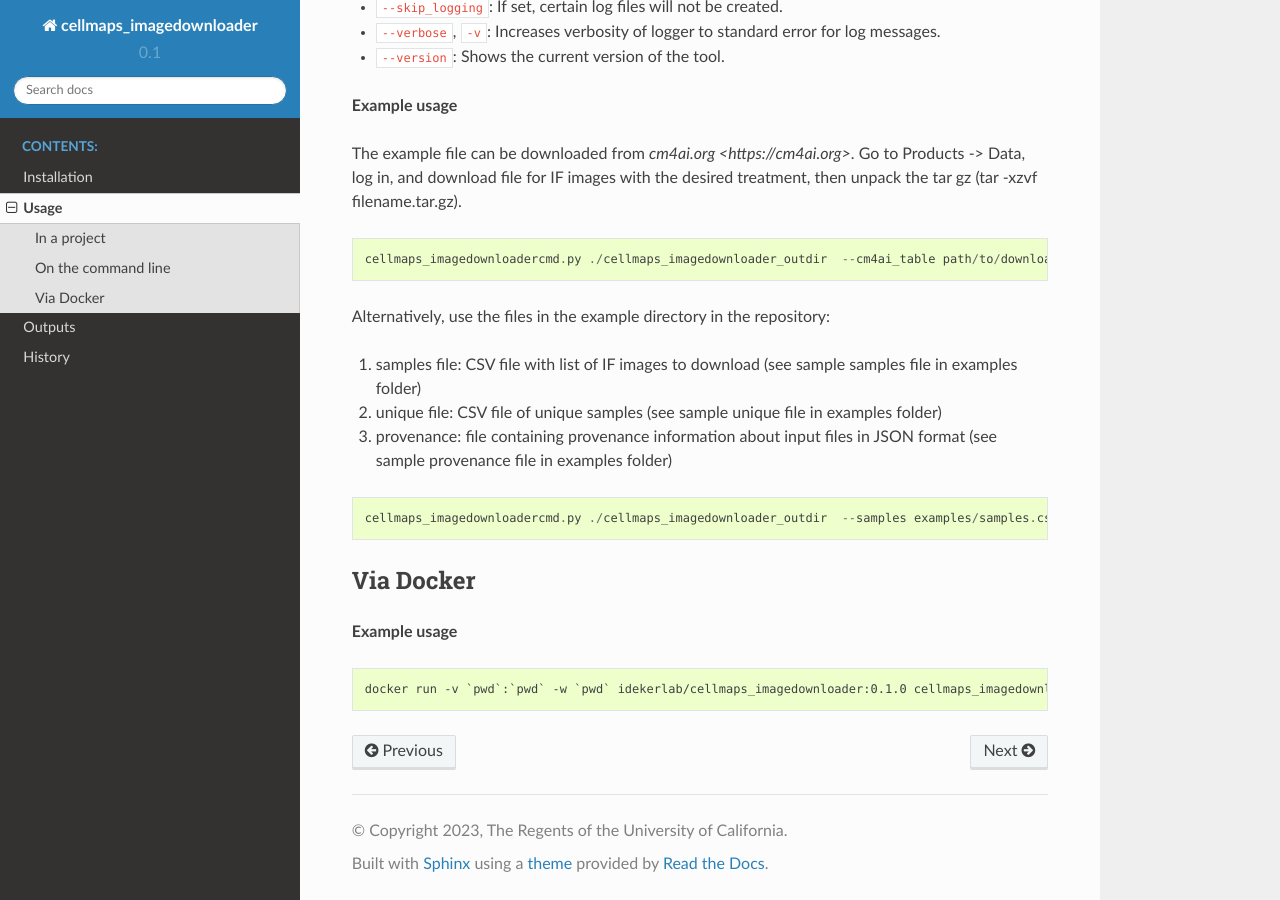
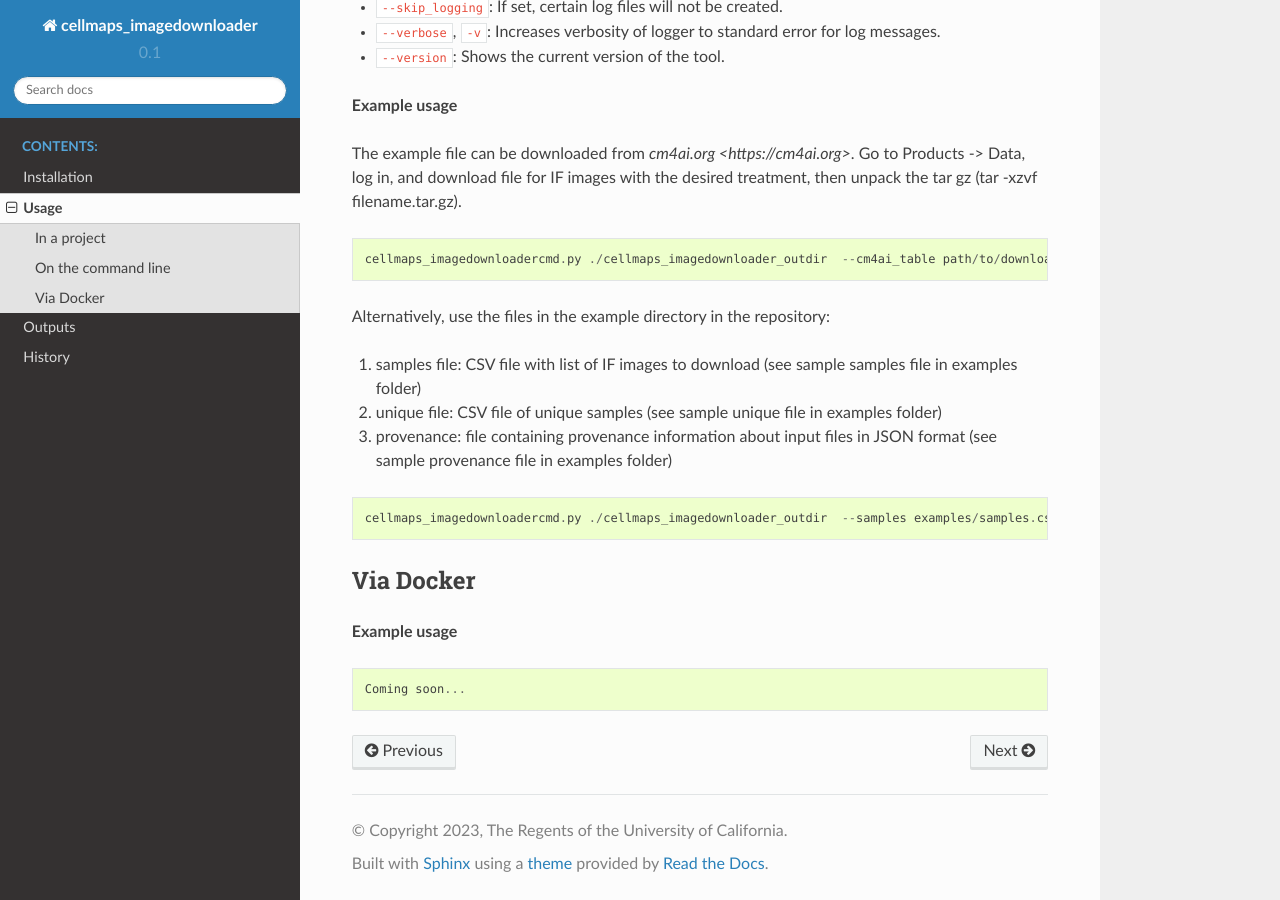
Before and after one commit to idekerlab/cellmaps_imagedownloader, a Sphinx documentation site: the page built from docs/usage.rst, in a window 1280 px wide and 900 px high, scrolled down 1587 px. Built offline with Sphinx 7.4.7 and the Read the Docs theme 2.0.0, drawn with Linux system fonts in a browser that asks for light colours; pages that are not in the unit, such as notebooks, are missing from menus.

Commit message:
put coming soon under docker section

```diff
--- a/docs/usage.rst
+++ b/docs/usage.rst
@@ -87,4 +87,4 @@ Via Docker
 
 .. code-block::
 
-   docker run -v `pwd`:`pwd` -w `pwd` idekerlab/cellmaps_imagedownloader:0.1.0 cellmaps_imagedownloadercmd.py ./cellmaps_imagedownloader_outdir  --samples examples/samples.csv --unique examples/unique.csv --provenance examples/provenance.json
+   Coming soon...
```
